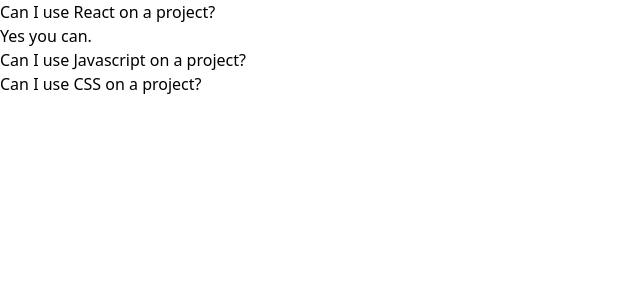
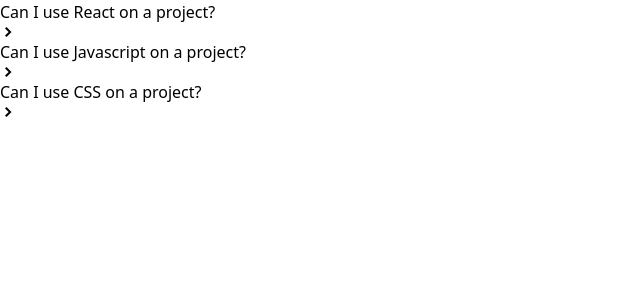
Before and after one commit to federico-init/components_showcase, a React (Create React App) app: page / in a window 1280 px wide. Shown: the top 300 px of the page, without its empty margins (0-640 px from the left). Built offline with nearby package versions, Linux system fonts and the light colour scheme.

Commit message:
chore: added show/hide accordion functionality

```diff
--- a/src/components/Accordion.jsx
+++ b/src/components/Accordion.jsx
@@ -1,15 +1,32 @@
 import { useState } from "react";
+
+// React icons
+import { GoChevronDown, GoChevronRight } from "react-icons/go";
 
 const Accordion = ({ items }) => {
   // this state refers to the expanded section's id
-  const [expandedIndex, setExpandedIndex] = useState(0);
+  const [expandedIndex, setExpandedIndex] = useState(null);
 
   const renderedItems = items.map((item, index) => {
     const isExpanded = index === expandedIndex;
 
+    const chevronIcon = (
+      <span>{isExpanded ? <GoChevronDown /> : <GoChevronRight />}</span>
+    );
+
     return (
       <div key={item.id}>
-        <div>{item.label}</div>
+        <div
+          onClick={
+            isExpanded
+              ? () => setExpandedIndex(null)
+              : () => setExpandedIndex(index)
+          }
+        >
+          {item.label}
+          {chevronIcon}
+        </div>
+
         {isExpanded && <div>{item.content}</div>}
       </div>
     );
```
